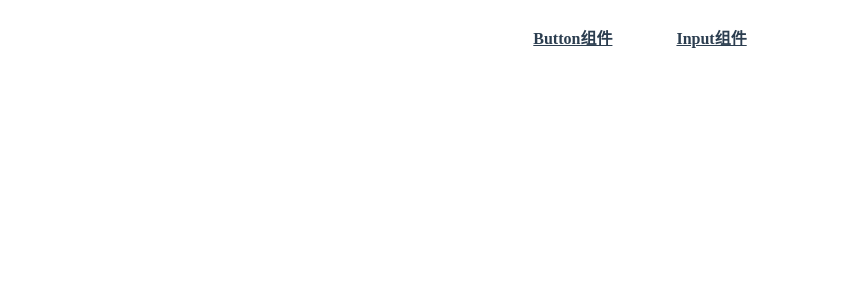
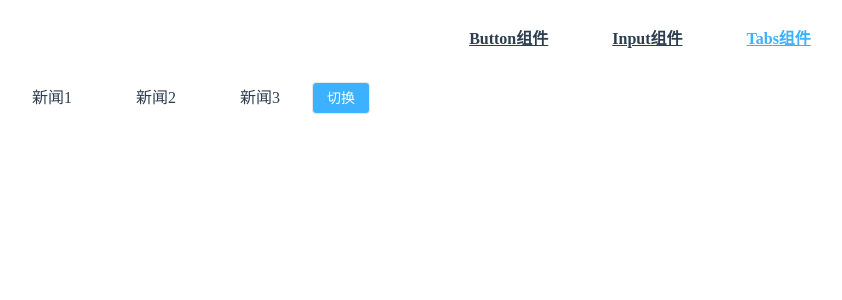
Before and after one commit to whhjdi/MXUI, a Vue app: page /#/tabs in a window 1280 px wide. Shown: the top 300 px of the page, without its empty margins (0-842 px from the left). Built offline with nearby package versions, Linux system fonts and the light colour scheme.

Commit message:
tabs雏形

```diff
--- a/src/App.vue
+++ b/src/App.vue
@@ -3,6 +3,7 @@
     <div id="nav">
       <router-link to="/" >Button组件</router-link>
       <router-link to="/input">Input组件</router-link>
+      <router-link to="/tabs">Tabs组件</router-link>
     </div>
     <router-view />
   </div>
--- /dev/null
+++ b/src/components/ZTabs/ZTabs.vue
@@ -0,0 +1,33 @@
+<template>
+  <div class="z-tabs">
+    <slot></slot>
+  </div>
+</template>
+<script>
+import Vue from 'vue'
+export default {
+  props:{
+    selected:{
+      type:String,
+      required:true
+    }
+  },
+  data () {
+    return {
+      eventBus:new Vue()
+    }
+  },
+  provide(){
+    return {eventBus:this.eventBus}
+  },
+  created(){
+
+  }
+}
+</script>
+<style lang="scss" scoped>
+.z-tabs{
+  display: flex;
+
+}
+</style>
--- /dev/null
+++ b/src/components/ZTabs/ZTabsContent.vue
@@ -0,0 +1,17 @@
+  <template>
+  <div class="z-tabs-Content">
+    <slot></slot>
+  </div>
+</template>
+<script>
+export default {
+  inject:['eventBus']
+}
+</script>
+
+<style lang="scss" scoped>
+.z-tabs-Content{
+  display: flex;
+  justify-content: flex-start
+}
+</style>
--- /dev/null
+++ b/src/components/ZTabs/ZTabsHead.vue
@@ -0,0 +1,33 @@
+<template>
+  <div class="z-tabs-head">
+    <slot></slot>
+    <div class="actions-wrapper">
+      <slot name="actions"></slot>
+    </div>
+  </div>
+</template>
+<script>
+  export default {
+    props: {
+      direction: {
+        type: String,
+        default: "horizontal",
+        validator(value) {
+          return ["horizontal", "vertical"].indexOf(value) >= 0;
+        }
+      }
+    },
+    inject: ["eventBus"]
+  };
+</script>
+<style lang="scss" scoped>
+  .z-tabs-head {
+    display: flex;
+    height: 40px;
+    justify-content: flex-start;
+    align-items: center;
+    >.actions-wrapper {
+      margin-left: auto;
+    }
+  }
+</style>
--- /dev/null
+++ b/src/components/ZTabs/ZTabsItem.vue
@@ -0,0 +1,52 @@
+<template>
+  <div class="z-tabs-item" @click="xxx"
+  :class="classes">
+    <slot></slot>
+  </div>
+</template>
+<script>
+  export default {
+    inject: ["eventBus"],
+    props: {
+      name: {
+        type: String | Number,
+        required: true
+      }
+    },
+    data() {
+      return {
+        active: false
+      };
+    },
+    computed: {
+      classes() {
+        return {
+          active: this.active
+        };
+      }
+    },
+    created() {
+      this.eventBus.$on("update:selected", name => {
+        if(name===this.name){
+          this.active= true
+        }else{
+          this.active = false
+        }
+      });
+    },
+    methods: {
+      xxx() {
+        this.eventBus.$emit("update:selected", this.name);
+      }
+    }
+  };
+</script>
+<style lang="scss" scoped>
+  .z-tabs-item {
+    flex-shrink: 0;
+    padding: 0 2em;
+    &.active{
+      color: red;
+    }
+  }
+</style>
--- /dev/null
+++ b/src/components/ZTabs/ZTabsPane.vue
@@ -0,0 +1,43 @@
+<template>
+  <div class="z-tabs-pane" :class="classes"
+  v-if="active">
+    <slot></slot>
+  </div>
+</template>
+<script>
+  export default {
+    inject: ["eventBus"],
+    data () {
+      return {
+        active:false
+      }
+    },
+    props: {
+      name: {
+        type: String | Number,
+        required: true
+      }
+    },
+    computed:{
+      classes(){
+        return {
+          active:this.active
+        }
+      }
+    },
+    created() {
+      this.eventBus.$on("update:selected", name => {
+        if(name===this.name){
+          this.active= true
+        }else{
+          this.active = false
+        }
+      });
+    },
+  };
+</script>
+<style lang="scss" scoped>
+.active{
+  color: red;
+}
+</style>
--- a/src/router.js
+++ b/src/router.js
@@ -1,8 +1,8 @@
 import Vue from 'vue'
 import Router from 'vue-router'
-import viewButton from './views/viewButton.vue'
-import viewInput from './views/viewInput.vue'
-
+import ViewButton from './views/ViewButton.vue'
+import ViewInput from './views/ViewInput.vue'
+import ViewTabs from './views/ViewTabs.vue'
 Vue.use(Router)
 
 export default new Router({
@@ -10,12 +10,17 @@ export default new Router({
     {
       path: '/',
       name: 'button',
-      component: viewButton
+      component: ViewButton
     },
     {
       path: '/input',
       name: 'input',
-      component: viewInput
+      component: ViewInput
+    },
+    {
+      path: '/tabs',
+      name: 'tabs',
+      component: ViewTabs
     },
     // {
     //   path: '/about',
--- /dev/null
+++ b/src/views/ViewTabs.vue
@@ -0,0 +1,42 @@
+<template>
+  <div>
+    <z-tabs :selected.sync="selectedTab" direction="direction">
+      <z-tabs-head>
+        <z-tabs-item name="a">新闻1</z-tabs-item>
+        <z-tabs-item name="b">新闻2</z-tabs-item>
+        <z-tabs-item name="c">新闻3</z-tabs-item>
+        <z-button>切换</z-button>
+      </z-tabs-head>
+      <z-tabs-content>
+        <z-tabs-pane name="a">1</z-tabs-pane>
+        <z-tabs-pane name="b">2</z-tabs-pane>
+        <z-tabs-pane name="c">3</z-tabs-pane>
+      </z-tabs-content>
+    </z-tabs>
+  </div>
+</template>
+<script>
+  import ZTabs from "../components/ZTabs/ZTabs";
+  import ZTabsHead from "../components/ZTabs/ZTabsHead";
+  import ZTabsItem from "../components/ZTabs/ZTabsItem";
+  import ZTabsContent from "../components/ZTabs/ZTabsContent";
+  import ZTabsPane from "../components/ZTabs/ZTabsPane";
+  import ZButton from "../components/ZButton/ZButton";
+  export default {
+    components:{
+      ZTabs,
+      ZTabsHead,
+      ZTabsItem,
+      ZTabsContent,
+      ZTabsPane,
+      ZButton
+    },
+    data () {
+      return {
+        selectedTab:'a'
+      }
+    },
+    methods:{
+    }
+  };
+</script>
```
Also changed, not shown: src/components/ZTabs/ZTabs.md (added).
